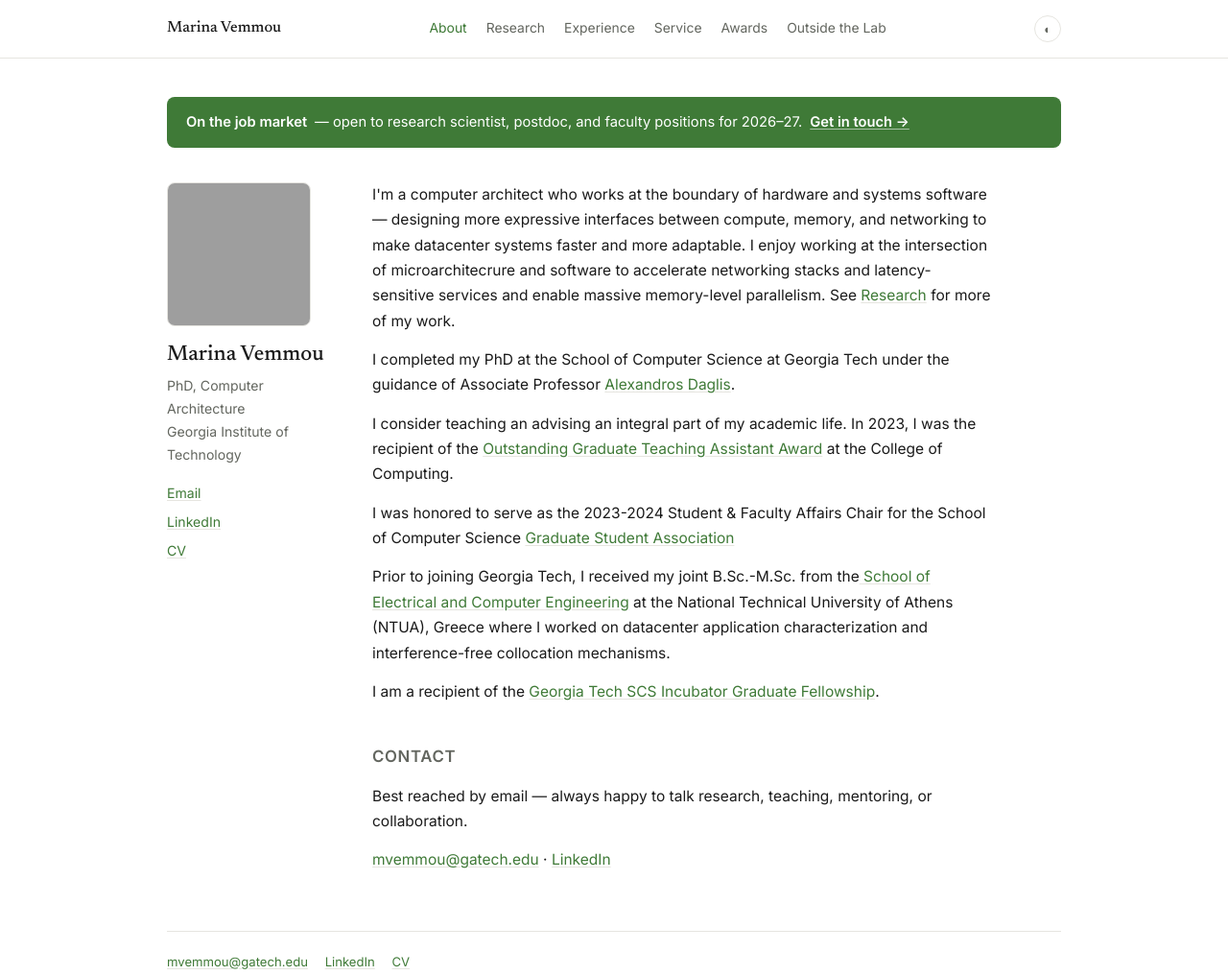
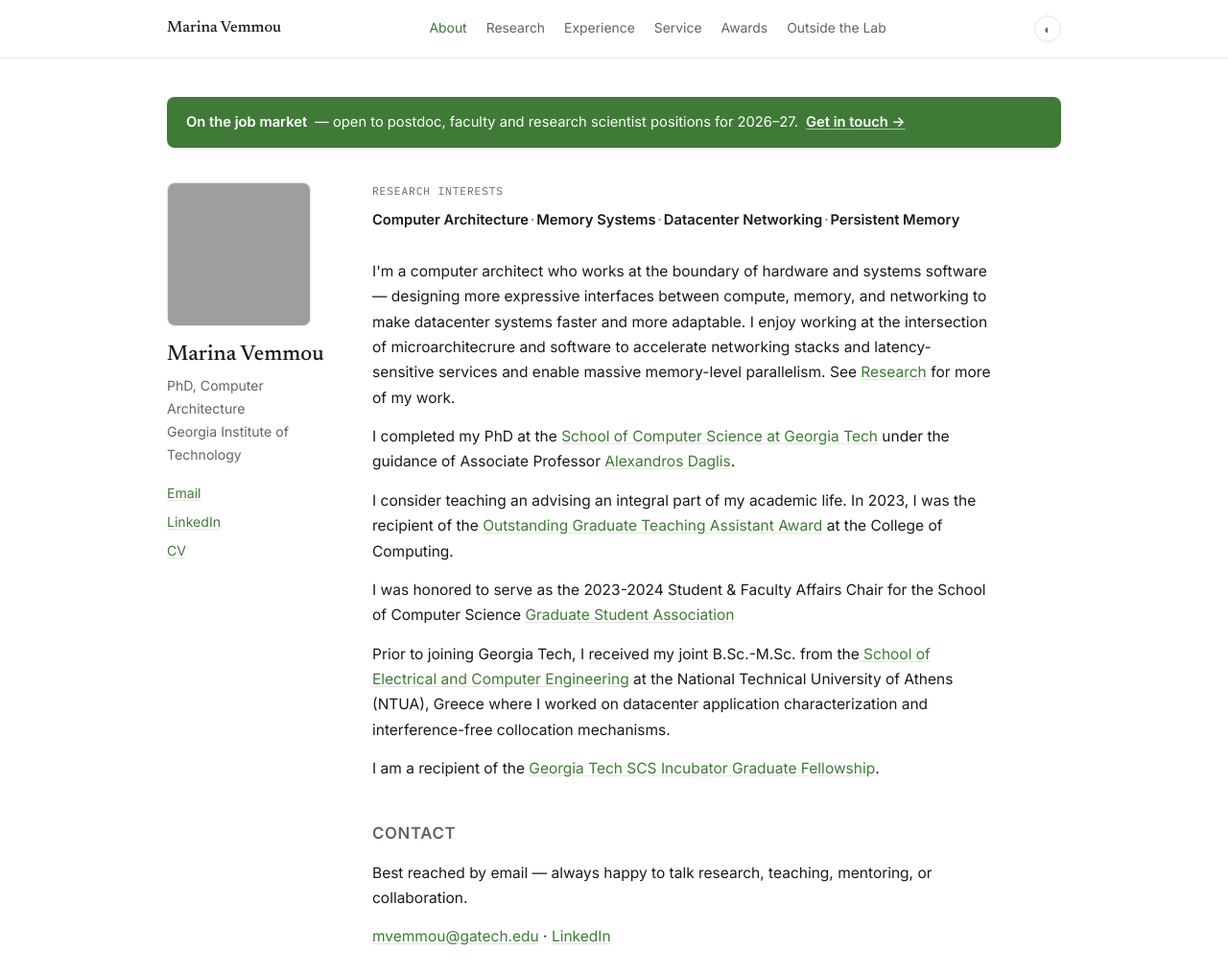
Before and after one commit to mvemmou/mvemmou.github.io, a plain HTML site: page index.html in a window 1280 px wide. Shown: the top 1016 px of the page at 96% size. Drawn offline with Linux system fonts and the light colour scheme; grey boxes are pictures that could not be loaded.

Commit message:
Add files via upload

```diff
--- a/index.html
+++ b/index.html
@@ -104,6 +104,10 @@ img{ max-width: 100%; display:block; }
 .profile-card .role{ margin-top: 6px; font-size: .88rem; color: var(--text-dim); }
 .profile-card .follow{ margin-top: 16px; font-size: .88rem; display:flex; flex-direction:column; gap: 6px; }
 .about-main section:first-child{ margin-top: 0; }
+.interests-line{ margin-bottom: 28px; font-size: .92rem; }
+.interests-line .label{ font-family:'IBM Plex Mono', monospace; font-size:.7rem; letter-spacing:.08em; text-transform: uppercase; color: var(--text-dim); display:block; margin-bottom: 8px; }
+.interests-line strong{ font-weight: 600; }
+.interests-line .sep{ color: var(--text-dim); margin: 0 2px; }
 
 footer .contact a{ margin-right: 14px; }
 
@@ -204,7 +208,7 @@ footer{ margin-top: 60px; padding-top: 20px; border-top: 1px solid var(--line);
 <main>
 
 <div class="jobmarket-banner">
-  <strong>On the job market</strong> &mdash; open to research scientist, postdoc, and faculty positions for 2026&ndash;27.
+  <strong>On the job market</strong> &mdash; open to postdoc, faculty  and  research scientist positions for 2026&ndash;27.
   <a href="mailto:mvemmou@gatech.edu">Get in touch &rarr;</a>
 </div>
 
@@ -237,6 +241,11 @@ footer{ margin-top: 60px; padding-top: 20px; border-top: 1px solid var(--line);
     export as a single wide PNG/SVG and drop it in as an <img> here.
   -->
 
+  <div class="interests-line">
+    <span class="label">Research Interests</span>
+    <strong>Computer Architecture</strong><span class="sep">&middot;</span><strong>Memory Systems</strong><span class="sep">&middot;</span><strong>Datacenter Networking</strong><span class="sep">&middot;</span><strong>Persistent Memory</strong>
+  </div>
+
   <section>
     <p>
       I'm a computer architect who works at the boundary of hardware and systems software &mdash; designing more
@@ -245,7 +254,7 @@ footer{ margin-top: 60px; padding-top: 20px; border-top: 1px solid var(--line);
       I enjoy working at the intersection of microarchitecrure and software to accelerate networking stacks and latency-sensitive services and enable massive memory-level parallelism. See <a href="research.html">Research</a> for more of my work.
     </p>
     <p>
-      I completed my PhD at the School of Computer Science at Georgia Tech under the guidance of Associate Professor <a href="https://adaglis.github.io/">Alexandros Daglis</a>.
+      I completed my PhD at the <a href="https://www.scs.gatech.edu/">School of Computer Science at Georgia Tech</a> under the guidance of Associate Professor <a href="https://adaglis.github.io/">Alexandros Daglis</a>.
       </p>
     <p>
 
```
